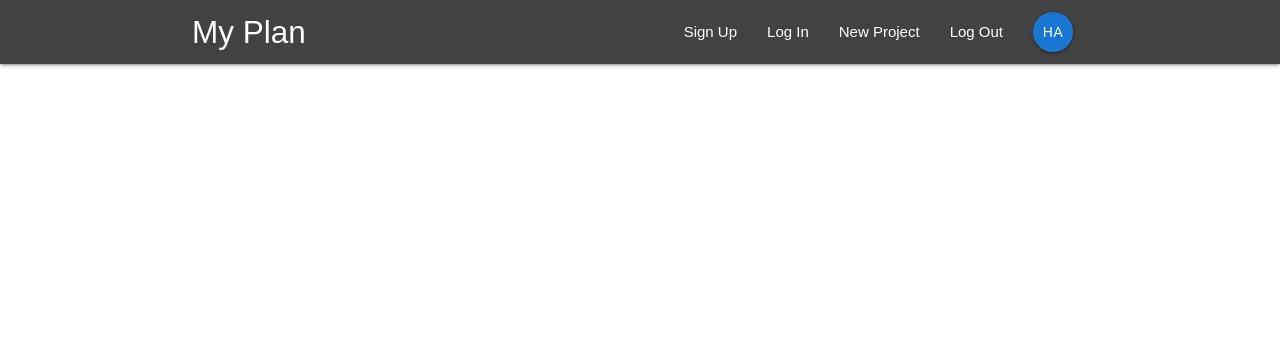
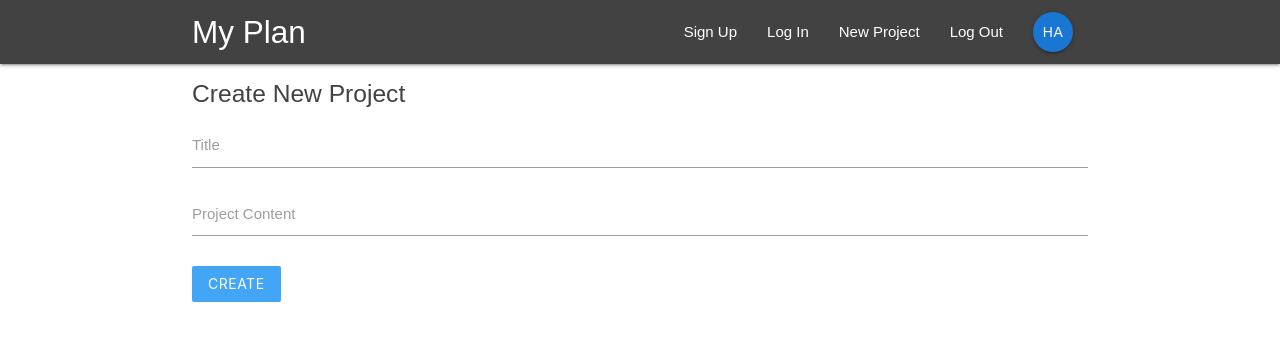
Before and after one commit to hendraaagil/my-plan, a React (Create React App) app: page /create in a window 1280 px wide. Shown: the top 340 px of the page. Built offline with nearby package versions, Linux system fonts and the light colour scheme.

Commit message:
CreateProject component

```diff
--- a/src/App.js
+++ b/src/App.js
@@ -5,6 +5,7 @@
 import ProjectDetails from './components/projects/ProjectDetails';
 import SignIn from './components/auth/SignIn';
 import SignUp from './components/auth/SignUp';
+import CreateProject from './components/projects/CreateProject';
 
 const App = () => {
   return (
@@ -16,6 +17,7 @@
           <Route path="/project/:id" component={ProjectDetails} />
           <Route path="/signin" component={SignIn} />
           <Route path="/signup" component={SignUp} />
+          <Route path="/create" component={CreateProject} />
         </Switch>
       </div>
     </BrowserRouter>
--- a/src/components/projects/CreateProject.js
+++ b/src/components/projects/CreateProject.js
@@ -0,0 +1,46 @@
+import React, { Component } from 'react';
+
+class CreateProject extends Component {
+  state = {
+    title: '',
+    content: '',
+  };
+
+  handleChange = (e) => {
+    this.setState({
+      [e.target.id]: e.target.value,
+    });
+  };
+
+  handleSubmit = (e) => {
+    e.preventDefault();
+    console.log(this.state);
+  };
+
+  render() {
+    return (
+      <div className="container">
+        <form onSubmit={this.handleSubmit} className="white">
+          <h5 className="grey-text text-darken-3">Create New Project</h5>
+          <div className="input-field">
+            <label htmlFor="title">Title</label>
+            <input type="text" id="title" onChange={this.handleChange} />
+          </div>
+          <div className="input-field">
+            <label htmlFor="content">Project Content</label>
+            <textarea
+              id="content"
+              className="materialize-textarea"
+              onChange={this.handleChange}
+            ></textarea>
+          </div>
+          <div className="input-field">
+            <button className="btn blue lighten-1 z-depth-0">Create</button>
+          </div>
+        </form>
+      </div>
+    );
+  }
+}
+
+export default CreateProject;
```
